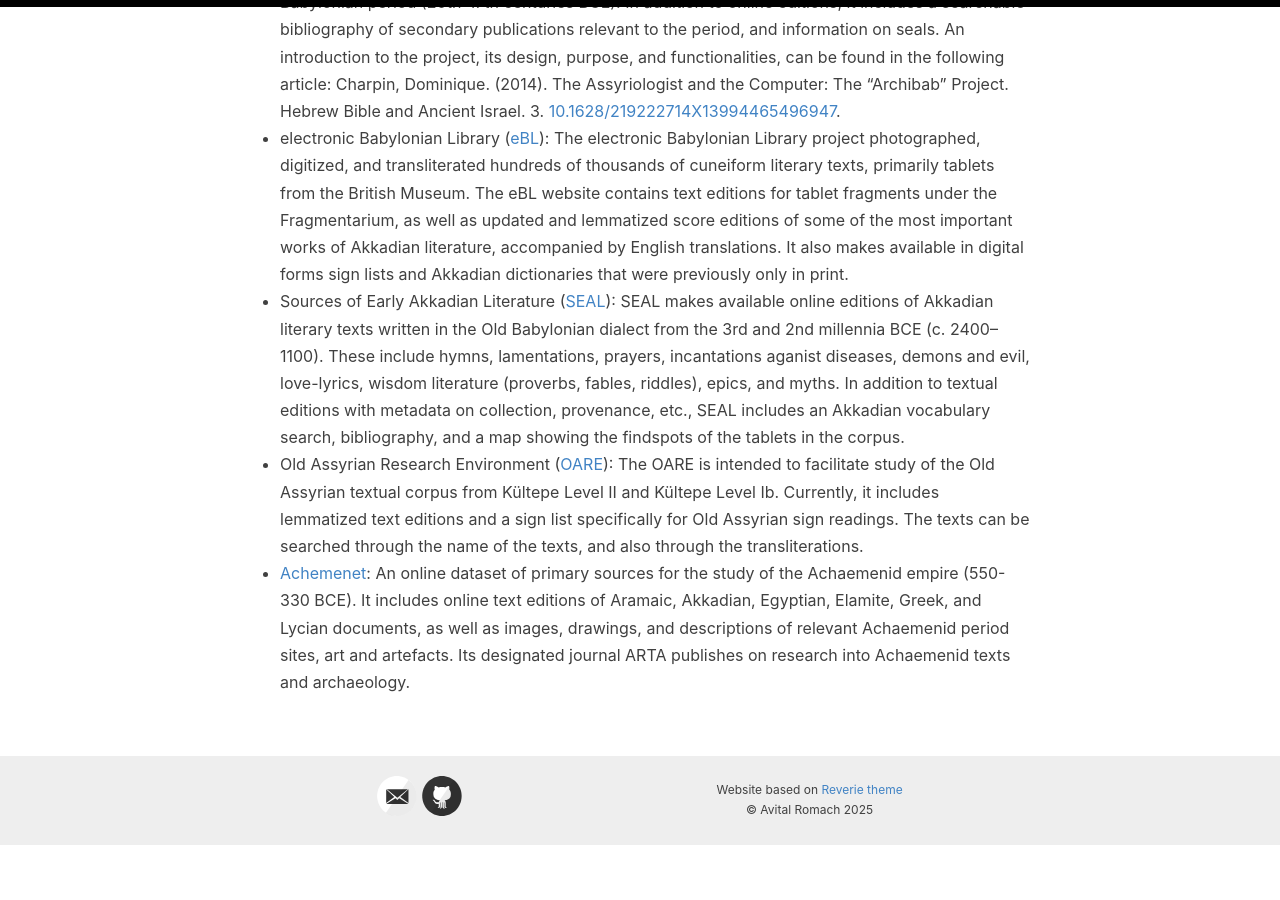
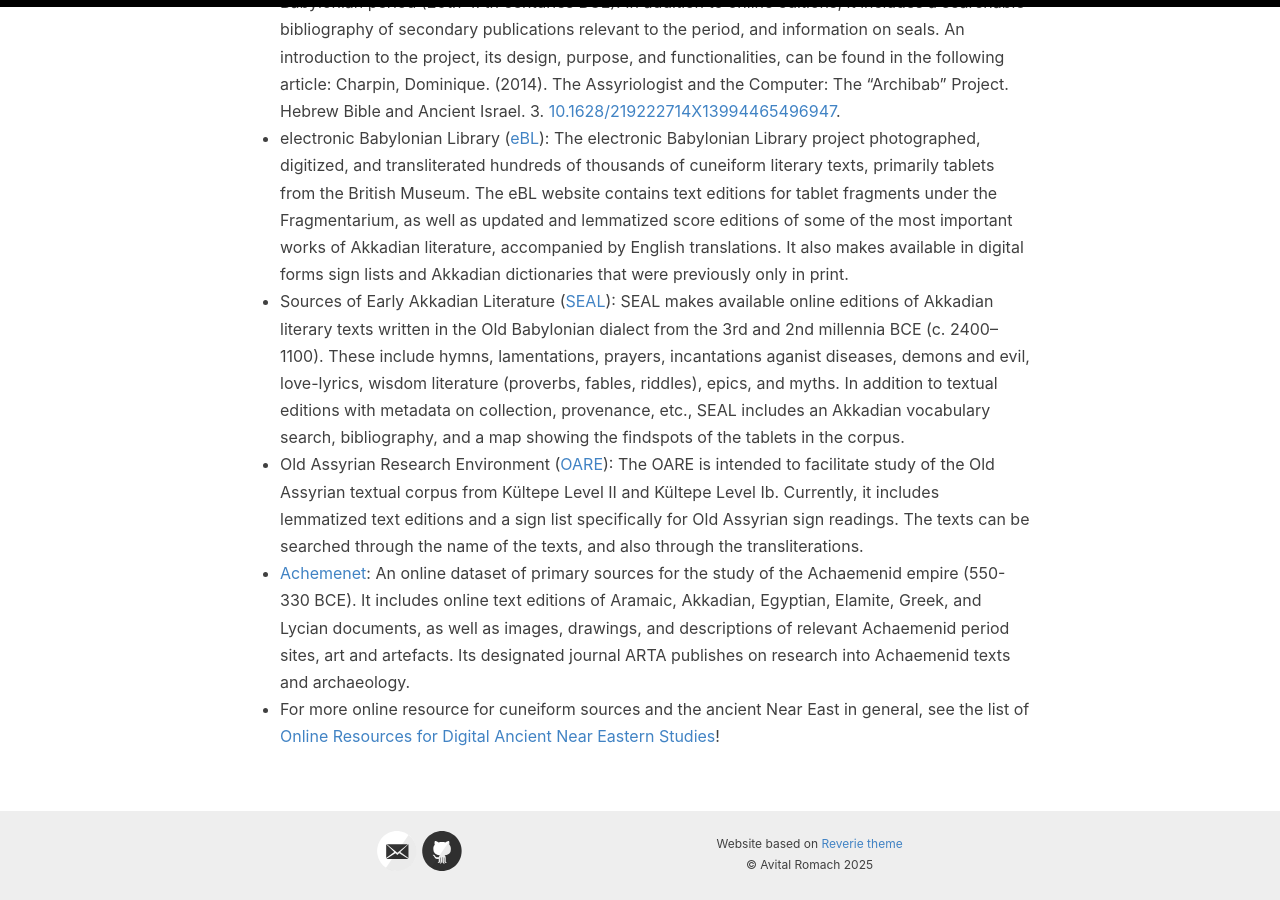
Before and after one commit to ARomach/AKKD120-AKKD501, a Jekyll site: the page built from _pages/resources.md, in a window 1280 px wide and 900 px high, scrolled down 2546 px. Built offline with Jekyll 4.4.1, drawn with Linux system fonts in a browser that asks for light colours; before the commit the page ends 3391 px from its top, so only the background shows below that.

Commit message:
update online resources

```diff
--- a/_pages/resources.md
+++ b/_pages/resources.md
@@ -46,3 +46,4 @@ Below additional resources are organized according to categories: [vocabulary an
 - Sources of Early Akkadian Literature ([SEAL](https://seal.huji.ac.il/){:target="_blank"}): SEAL makes available online editions of Akkadian literary texts written in the Old Babylonian dialect from the 3rd and 2nd millennia BCE (c. 2400–1100). These include hymns, lamentations, prayers, incantations aganist diseases, demons and evil, love-lyrics, wisdom literature (proverbs, fables, riddles), epics, and myths. In addition to textual editions with metadata on collection, provenance, etc., SEAL includes an Akkadian vocabulary search, bibliography, and a map showing the findspots of the tablets in the corpus.
 - Old Assyrian Research Environment ([OARE](https://oare.byu.edu/){:target="_blank"}): The OARE is intended to facilitate study of the Old Assyrian textual corpus from Kültepe Level II and Kültepe Level Ib. Currently, it includes lemmatized text editions and a sign list specifically for Old Assyrian sign readings. The texts can be searched through the name of the texts, and also through the transliterations.
 - [Achemenet](http://www.achemenet.com/en/){:target="_blank"}: An online dataset of primary sources for the study of the Achaemenid empire (550-330 BCE). It includes online text editions of Aramaic, Akkadian, Egyptian, Elamite, Greek, and Lycian documents, as well as images, drawings, and descriptions of relevant Achaemenid period sites, art and artefacts. Its designated journal ARTA publishes on research into Achaemenid texts and archaeology.
+- For more online resource for cuneiform sources and the ancient Near East in general, see the list of [Online Resources for Digital Ancient Near Eastern Studies](https://opendanes.org/nav/DANES-resources.html){:target="_blank"}!
```
